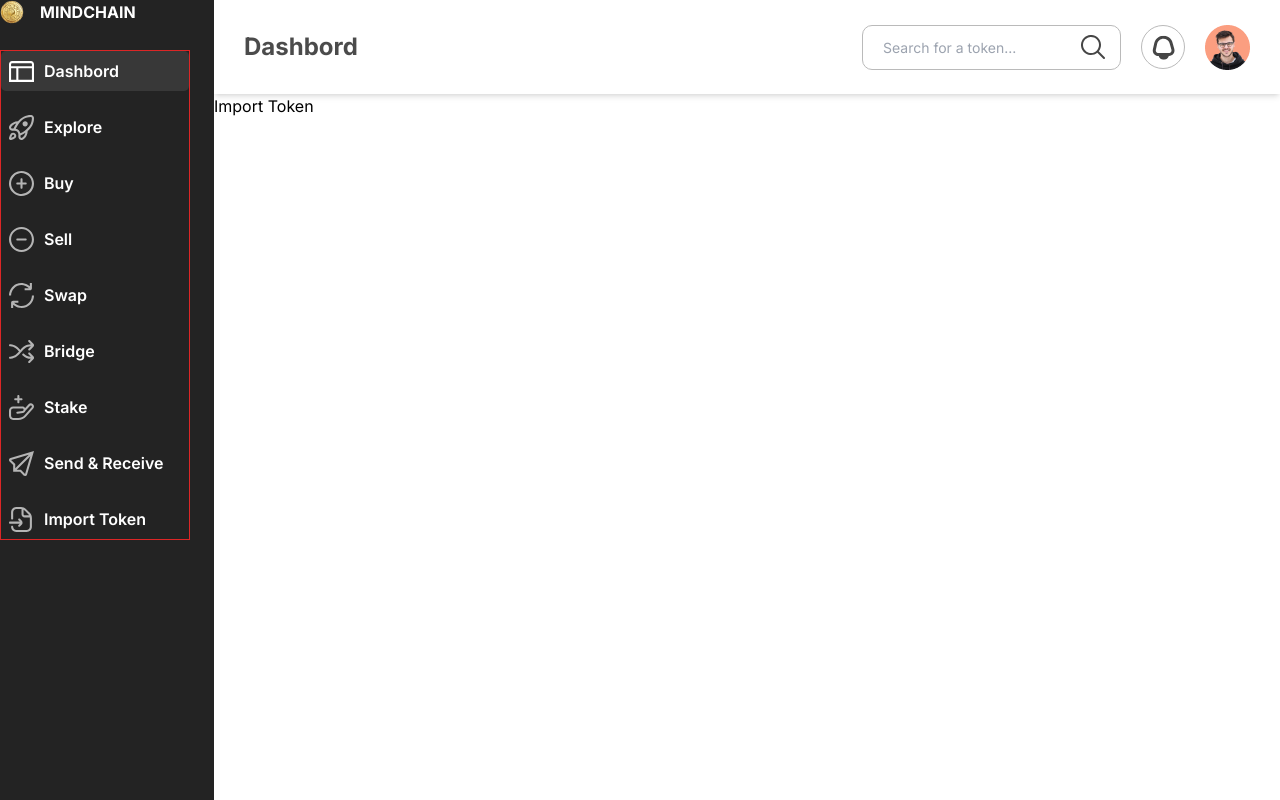
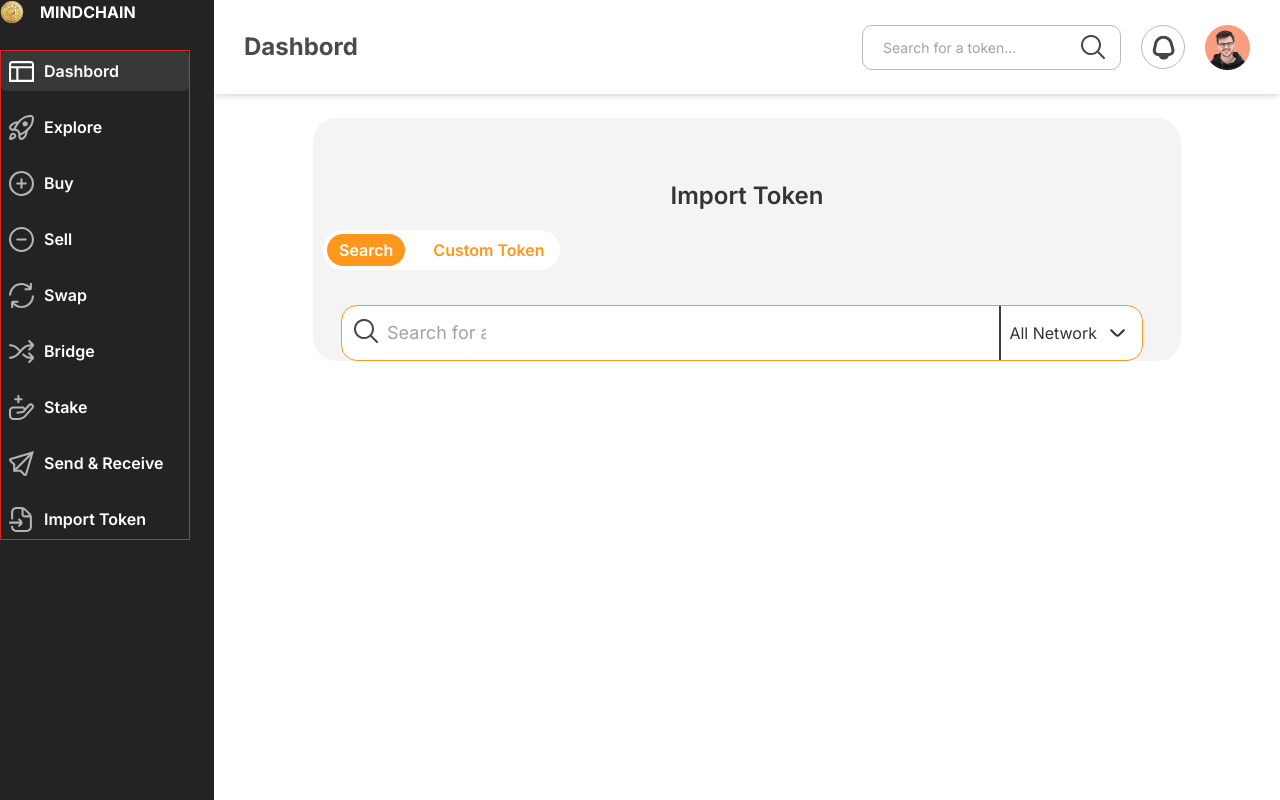
Before and after one commit to alenpragma/mindwallet, a Next.js app: page /importToken in a window 1280 px wide. Built offline with nearby package versions, Linux system fonts and the light colour scheme.

Commit message:
work on  custon token tab on tokens symple

```diff
--- a/src/app/(dashboardLayout)/importToken/page.js
+++ b/src/app/(dashboardLayout)/importToken/page.js
@@ -1,9 +1,48 @@
-import React from "react";
+"use client";
+import DownArrow from "@/components/icons/downArrow";
+import Search from "@/components/icons/search";
+import CustomTokenTab from "@/components/ui/ImportToken/customTokenTab";
+import SearchTabContent from "@/components/ui/ImportToken/searchTabContent";
+import React, { useState } from "react";
 
 const ImportToken = () => {
+  const [show, setShow] = useState("1");
+
   return (
-    <div>
-      <h2>Import Token</h2>
+    <div className='px-2'>
+      <div className='bg-[#F4F4F4] max-w-[868px] mt-6 mx-auto  rounded-3xl'>
+        <div className='font-semibold px-2.5 text-[#343434]'>
+          <h2 className='text-[24px] text-center pt-[60px]'> Import Token</h2>
+        </div>
+        <div className='bg-white mt-4 mx-2.5  font-semibold   flex p-1 rounded-full w-fit gap-4'>
+          <p
+            onClick={() => setShow(1)}
+            className={`${
+              show == 1 && "bg-[#FF971D] text-[#fff] "
+            } px-3 py-1 rounded-full text-[#FF971D] cursor-pointer `}
+          >
+            Search
+          </p>
+          <p
+            onClick={() => setShow(2)}
+            className={`${
+              show == 2 && "bg-[#FF971D] text-[#fff]"
+            } px-3 py-1 rounded-full text-[#FF971D] cursor-pointer `}
+          >
+            Custom Token
+          </p>
+        </div>
+        {show == 1 && (
+          <div className='mx-7'>
+            <SearchTabContent />
+          </div>
+        )}
+        {show == 2 && (
+          <div className='mx-7'>
+            <CustomTokenTab />
+          </div>
+        )}
+      </div>
     </div>
   );
 };
--- /dev/null
+++ b/src/components/ui/ImportToken/customTokenTab.js
@@ -0,0 +1,53 @@
+import DownArrow from "@/components/icons/downArrow";
+import Search from "@/components/icons/search";
+import React from "react";
+
+const CustomTokenTab = () => {
+  return (
+    <div>
+      <div className='mt-[30px]'>
+        <h2 className='font-semibold text-[#343434] text-lg'>Custom Token </h2>
+      </div>
+      <div className='mt-5 lg:mt-[40px]'>
+        <p className='text-sm font-normal text-[#2E2E2E]'>
+          Token contract address
+        </p>
+        <div className='lg:w-[802px] bg-[#fff]  mt-3 h-14 px-3  rounded-2xl flex place-items-center justify-between gap-4 border-[1px] border-[#FF971D]'>
+          <div className='flex gap-1'>
+            <Search />
+            <input
+              className='text-[#434343]   bg-[#fff] text-lg '
+              placeholder='Token contract address'
+            />
+          </div>
+
+          <div className='flex h-full place-items-center gap-2'>
+            <hr className='border border-[#3D3D3D] h-full ' />
+            <p className=' text-[#343434]'>Select Network</p>
+            <div>
+              <DownArrow />
+            </div>
+          </div>
+        </div>
+      </div>
+      <div className='mt-5 flex flex-col gap-5'>
+        <div>
+          <p className='text-sm pb-2.5 text-[#2E2E2E]'>Token symble</p>
+          <input
+            type='text'
+            className=' h-[35px] lg:h-[55px] w-full lg:w-[390px] border-[1px] border-[#FF971D] rounded-xl lg:rounded-2xl'
+          />
+        </div>
+        <div>
+          <p className='text-sm pb-2.5 text-[#2E2E2E]'>Token symble</p>
+          <input
+            type='text'
+            className=' h-[35px] lg:h-[55px] w-full lg:w-[390px] border-[1px] border-[#FF971D] rounded-xl lg:rounded-2xl'
+          />
+        </div>
+      </div>
+    </div>
+  );
+};
+
+export default CustomTokenTab;
--- /dev/null
+++ b/src/components/ui/ImportToken/searchTab.js
@@ -0,0 +1,11 @@
+import React from "react";
+
+const SearchTab = () => {
+  return (
+    <div>
+      <h2>SearchTab</h2>
+    </div>
+  );
+};
+
+export default SearchTab;
--- /dev/null
+++ b/src/components/ui/ImportToken/searchTabContent.js
@@ -0,0 +1,30 @@
+"use client";
+import DownArrow from "@/components/icons/downArrow";
+import Search from "@/components/icons/search";
+import React, { useState } from "react";
+
+const SearchTabContent = () => {
+  return (
+    <>
+      <div className='lg:w-[802px] bg-[#fff] mt-[35px] h-14 px-3  rounded-2xl flex place-items-center justify-between gap-4 border-[1px] border-[#FF971D]'>
+        <div className='flex gap-1'>
+          <Search />
+          <input
+            className='text-[#434343] placeholder:w-[40%] bg-[#fff] text-lg '
+            placeholder=' Search for a token by name, symbol, or address'
+          />
+        </div>
+
+        <div className='flex h-full place-items-center gap-2'>
+          <hr className='border border-[#3D3D3D] h-full ' />
+          <p className=' text-[#343434]'>All Network</p>
+          <div>
+            <DownArrow />
+          </div>
+        </div>
+      </div>
+    </>
+  );
+};
+
+export default SearchTabContent;
```
